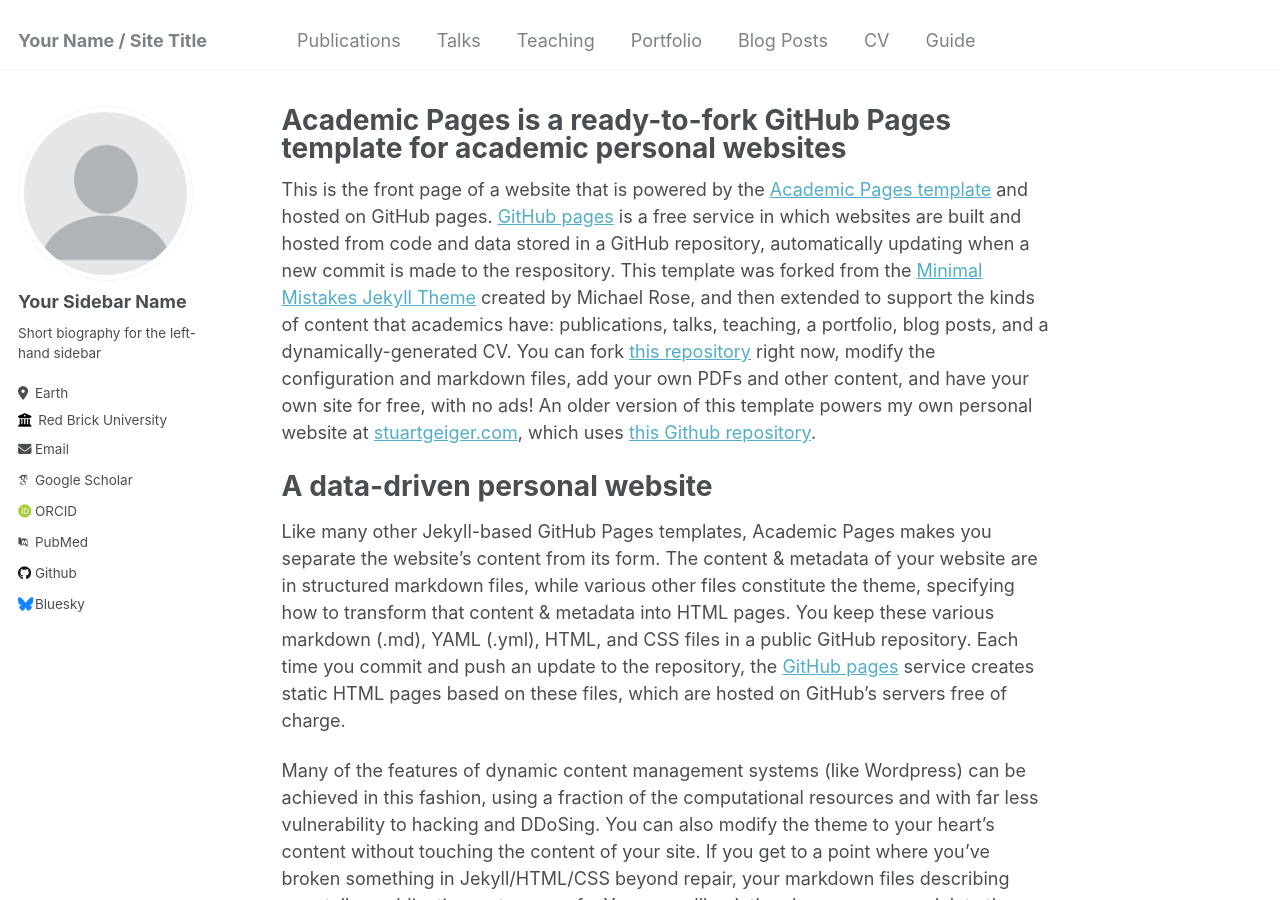
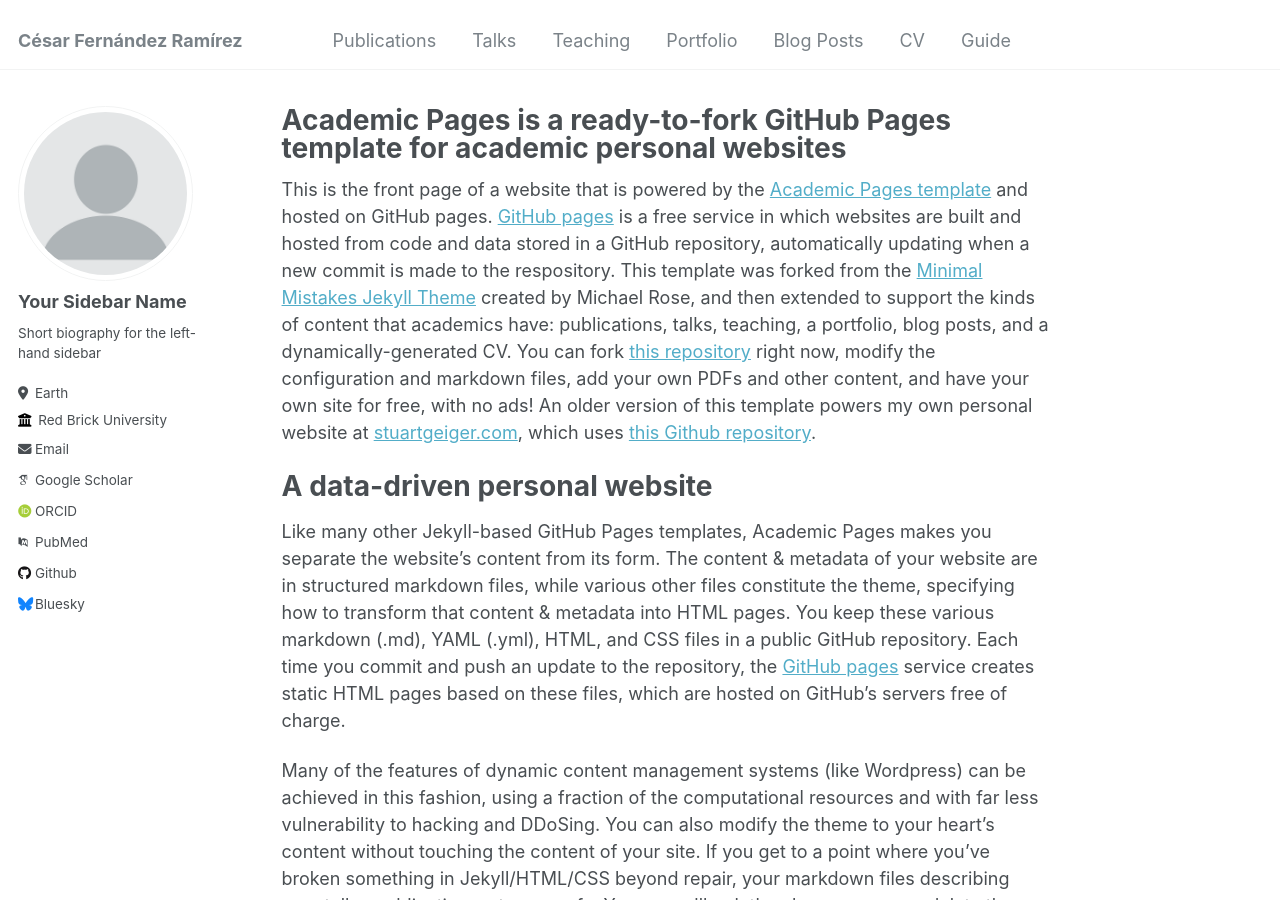
Before and after one commit to cefera/cefera.github.io, a Jekyll site: the page built from _pages/about.md, in a window 1280 px wide and 900 px high. Built offline with Jekyll 4.4.1, drawn with Linux system fonts in a browser that asks for light colours; some web fonts are replaced.

Commit message:
Update config

```diff
--- a/_config.yml
+++ b/_config.yml
@@ -8,13 +8,13 @@
 
 # Basic Site Settings
 locale                   : "en-US"
-title                    : "Your Name / Site Title"
+title                    : "César Fernández Ramírez"
 title_separator          : "-"
 name                     : &name "Your Name"
 description              : &description "personal description"
-url                      : https://academicpages.github.io # the base hostname & protocol for your site e.g. "https://mmistakes.github.io"
+url                      : https://cefera.github.io # the base hostname & protocol for your site e.g. "https://mmistakes.github.io"
 baseurl                  : "" # the subpath of your site, e.g. "/blog"
-repository               : "academicpages/academicpages.github.io"
+repository               : "cefera/cefera.github.io"
 
 # Site Author - The following control what appear as part of the author content on the side bar.
 #               If a field is blank the icon and link will not appear, otherwise it will be shown.
```
